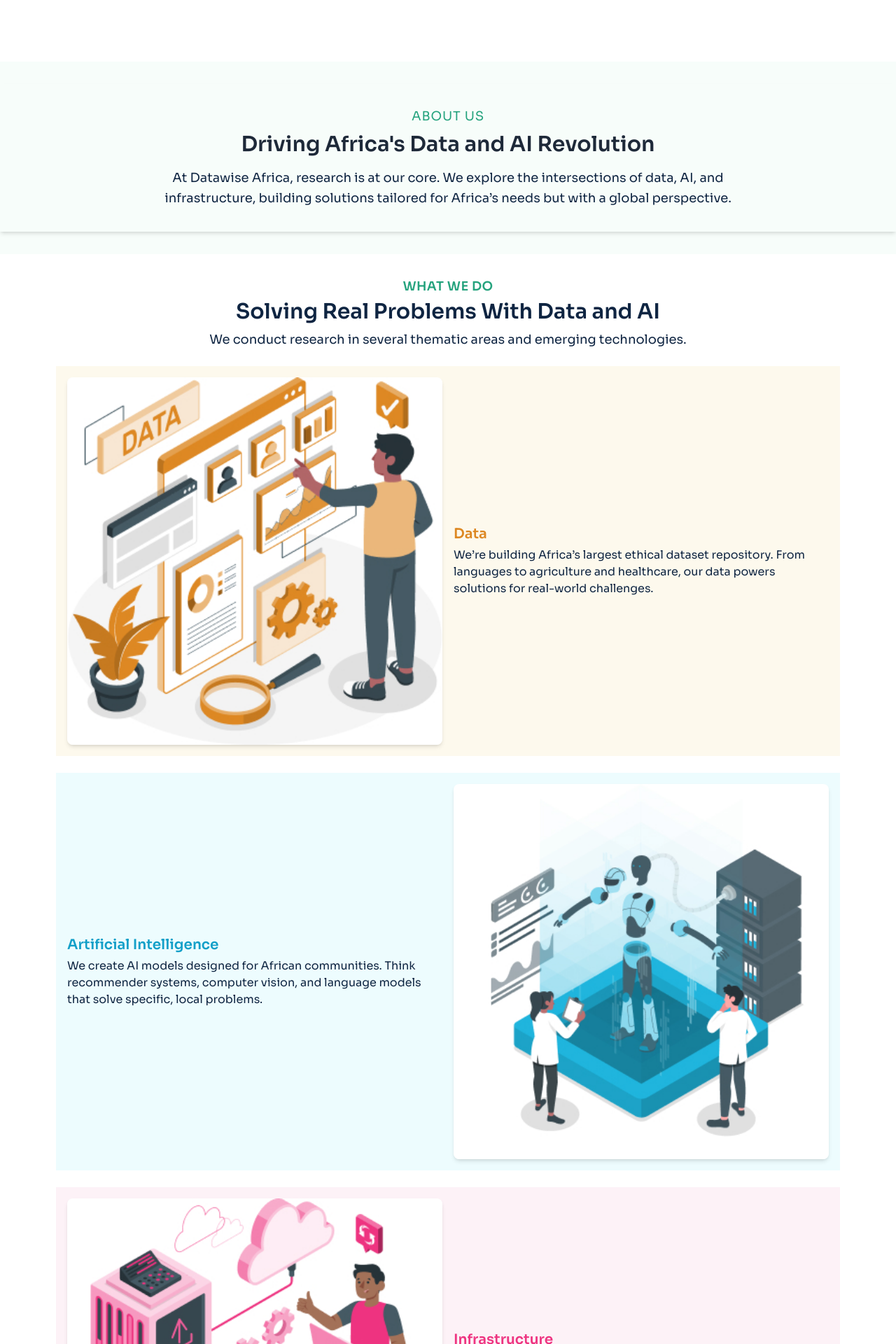
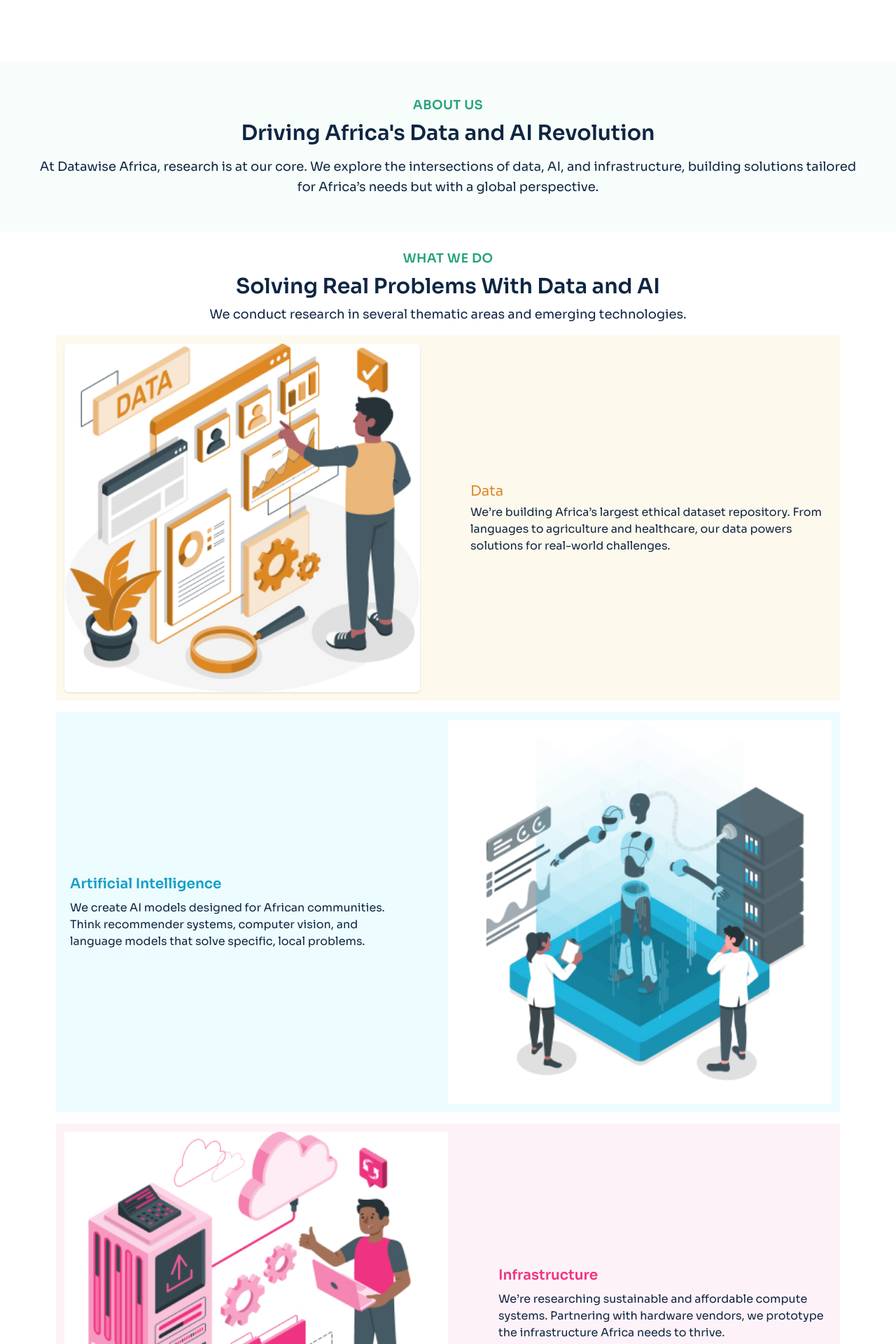
Before and after one commit to Datawise-Africa/website-revamp, a React (Vite) app: page / in a window 1280 px wide. Shown: the part 860-2780 px from the top of the page at 70% size. Built offline with nearby package versions, Linux system fonts and the light colour scheme.

Commit message:
Improved styling for what we do and about us compoonent (#9)
* Editted styling for about us and what we do componeny

* Styling improved on what we do component

```diff
--- a/src/components/Homepage/AboutUsSection.jsx
+++ b/src/components/Homepage/AboutUsSection.jsx
@@ -2,11 +2,11 @@
 
 const AboutUs = () => {
     return (
-        <div className="w-full bg-[#F7FDFA] flex justify-center items-center py-8">
-            <div className="w-full bg-[#F7FDFA] p-8 shadow-md text-center font-sans" style={{ fontFamily: 'Sora, sans-serif' }}>
-                <h3 className="text-lg font-medium uppercase tracking-wider text-[#26A37E] mb-2">ABOUT US</h3>
-                <h1 className="text-3xl font-bold text-gray-800 mb-4">Driving Africa's Data and AI Revolution</h1>
-                <p className="text-[#0F2542]  text-lg leading-relaxed max-w-4xl mx-auto">
+        <div className="w-full bg-[#F7FDFA] flex justify-center items-center py-6">
+            <div className="w-full bg-[#F7FDFA] p-6  text-left lg:text-center font-sans px-4 lg:px-12" style={{ fontFamily: 'Sora, sans-serif' }}>
+                <h3 className="text-lg font-semibold text-[#26A37E] text-center uppercase tracking-wide mb-2 ">ABOUT US</h3>
+                <h1 className="text-3xl font-bold text-[#0F2542] mb-4">Driving Africa's Data and AI Revolution</h1>
+                <p className="text-[#0F2542] text-lg leading-relaxed">
                     At Datawise Africa, research is at our core. We explore the intersections of data, AI, and
                     infrastructure, building solutions tailored for Africa’s needs but with a global perspective.
                 </p>
--- a/src/components/Homepage/WhatWeDo.jsx
+++ b/src/components/Homepage/WhatWeDo.jsx
@@ -5,64 +5,68 @@
 
 const WhatWeDo = () => {
   return (
-    <div className="max-w-6xl mx-auto w-full px-4 py-8   text-[#0F2542] "style={{ fontFamily: 'Sora, sans-serif' }}>
+    <div className="max-w-6xl mx-auto w-full px-4 py-6 text-[#0F2542]" style={{ fontFamily: 'Sora, sans-serif' }}>
       {/* Small Heading */}
-      <h3 className="text-lg font-semibold text-[#26A37E] text-center uppercase tracking-wide">
+      <h3 className="text-lg font-semibold text-[#26A37E] text-center uppercase tracking-wide mb-2 ">
         WHAT WE DO
       </h3>
 
       {/* Big Heading */}
-      <h2 className="text-3xl text-[#0F2542] font-bold text-center mt-1">
+      <h2 className="text-3xl font-bold text-center mt-1 mb-2 ">
         Solving Real Problems With Data and AI
       </h2>
 
       {/* Description */}
-      <p className="text-lg text-[#0F2542] text-center max-w-3xl mx-auto mt-2">
+      <p className="text-lg text-center max-w-3xl mx-auto mt-1">
         We conduct research in several thematic areas and emerging technologies.
       </p>
 
+      {/* Section Styling */}
+      <div className="space-y-4 mt-4">
         {/* First Section - Data */}
-      <div className="flex flex-col lg:flex-row items-center gap-4 mt-6 bg-[#FDF9ED] p-4">
+        <div className="flex flex-col lg:flex-row items-center gap-16   bg-[#FDF9ED] p-3">
           <img
             src={image1}
             alt="Data"
-          className="flex-1 w-full h-auto object-cover rounded-lg shadow-md"
+            className="flex-1 w-full h-auto object-cover rounded-md shadow"
           />
-        <div className="flex-1 text-center lg:text-left">
-          <h4 className="text-xl text-[#DD8823] font-semibold">Data</h4>
-          <p className="text-base text-[#0F2542] mt-1">
+          <div className="flex-1 text-center lg:text-left px-2">
+            <h4 className="text-xl text-[#DD8823] font-semiboldmb-2 ">Data</h4>
+            <p className="text-base mt-1">
               We’re building Africa’s largest ethical dataset repository. From languages to agriculture and healthcare, our data powers solutions for real-world challenges.
             </p>
           </div>
         </div>
 
         {/* Second Section - AI */}
-      <div className="flex flex-col lg:flex-row-reverse items-center gap-4 mt-6 bg-[#EDFCFE] p-4">
+        <div className="flex flex-col lg:flex-row-reverse items-center gap-16 bg-[#EDFCFE] p-3">
           <img
             src={image2}
             alt="Artificial Intelligence"
-          className="flex-1 w-full h-auto object-cover rounded-lg shadow-md"
+            className="w-1/2 h-auto object-cover  "
           />
-        <div className="flex-1 text-center lg:text-left">
-          <h4 className="text-xl text-[#129FC8] font-semibold">Artificial Intelligence</h4>
-          <p className="text-base text-[#0F2542] mt-1">
+          <div className="flex-1 text-center lg:text-left px-2">
+            <h4 className="text-xl text-[#129FC8] font-semibold mb-2 ">Artificial Intelligence</h4>
+            <p className="text-base mt-1">
               We create AI models designed for African communities. Think recommender systems, computer vision, and language models that solve specific, local problems.
             </p>
           </div>
         </div>
 
         {/* Third Section - Infrastructure */}
-      <div className="flex flex-col lg:flex-row items-center gap-4 mt-6 bg-[#FDF2F7] p-4">
+        <div className="flex flex-col lg:flex-row items-center gap-16 bg-[#FDF2F7] p-3">
           <img
             src={image3}
             alt="Infrastructure"
-          className="flex-1 w-full h-auto object-cover rounded-lg shadow-md"
+            className="w-1/2 h-auto object-cover  "
+            // className="flex-1 w-full h-auto object-cover rounded-md shadow"
           />
-        <div className="flex-1 text-center lg:text-left">
-          <h4 className="text-xl text-[#EE3481] font-semibold">Infrastructure</h4>
-          <p className="text-base text-[#0F2542] mt-1">
+          <div className="flex-1 text-center lg:text-left px-2">
+            <h4 className="text-xl text-[#EE3481] font-semibold mb-2 ">Infrastructure</h4>
+            <p className="text-base mt-1">
               We’re researching sustainable and affordable compute systems. Partnering with hardware vendors, we prototype the infrastructure Africa needs to thrive.
             </p>
+          </div>
         </div>
       </div>
     </div>
--- a/tailwind.config.js
+++ b/tailwind.config.js
@@ -1,6 +1,7 @@
 /** @type {import('tailwindcss').Config} */
 import { fontFamily } from "tailwindcss/defaultTheme";
 import plugin from "tailwindcss/plugin";
+
 export default {
   content: ["./index.html", "./src/**/*.{js,ts,jsx,tsx}"],
   theme: {
@@ -29,21 +30,6 @@
         sans: ["var(--font-sora)", ...fontFamily.sans],
         code: "var(--font-code)",
         grotesk: "var(--font-grotesk)",
-        },
-        n: {
-          1: "#FFFFFF",
-          2: "#E5E7EB",
-          3: "#0F2542",
-          4: "#26A37E",
-        },
-      },
-
-      fontFamily: {
-
-        sans: ["var(--font-sora)", ...fontFamily.sans],
-        code: "var(--font-code)",
-        grotesk: "var(--font-grotesk)",
-
       },
       letterSpacing: {
         tagline: ".15em",
@@ -78,7 +64,7 @@
           "conic-gradient(from 225deg, #FFC876, #79FFF7, #9F53FF, #FF98E2, #FFC876)",
       },
     },
-
+  },
 
   plugins: [
     plugin(function ({ addBase, addComponents, addUtilities }) {
```
Lines whose indentation alone changed are shown as unchanged.
